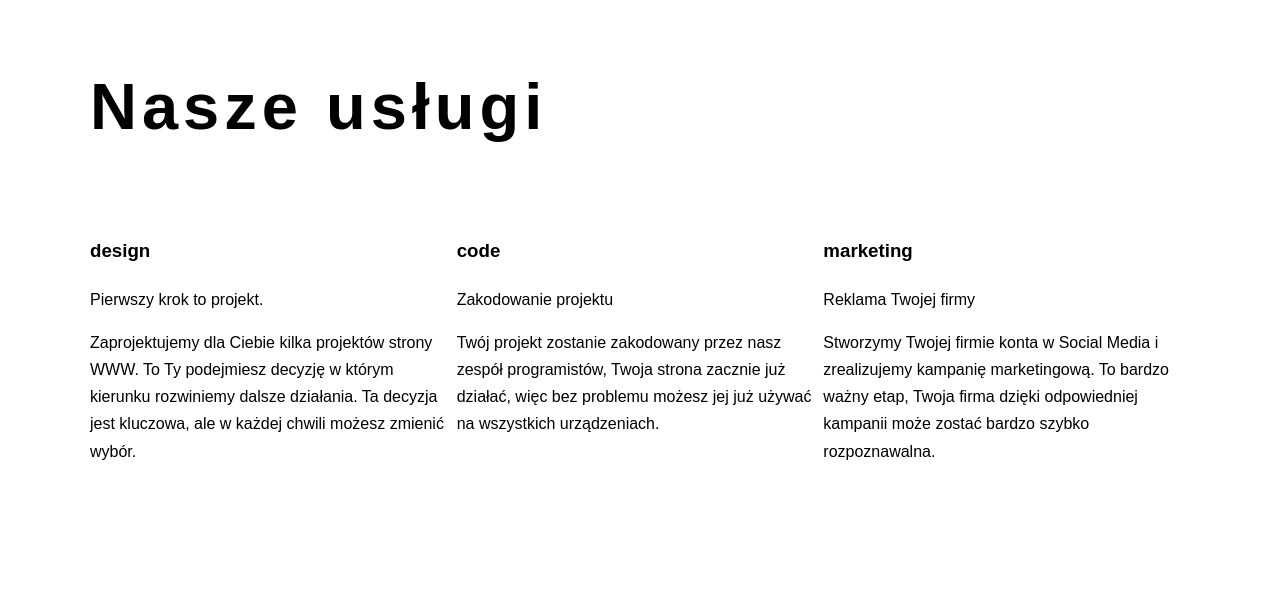
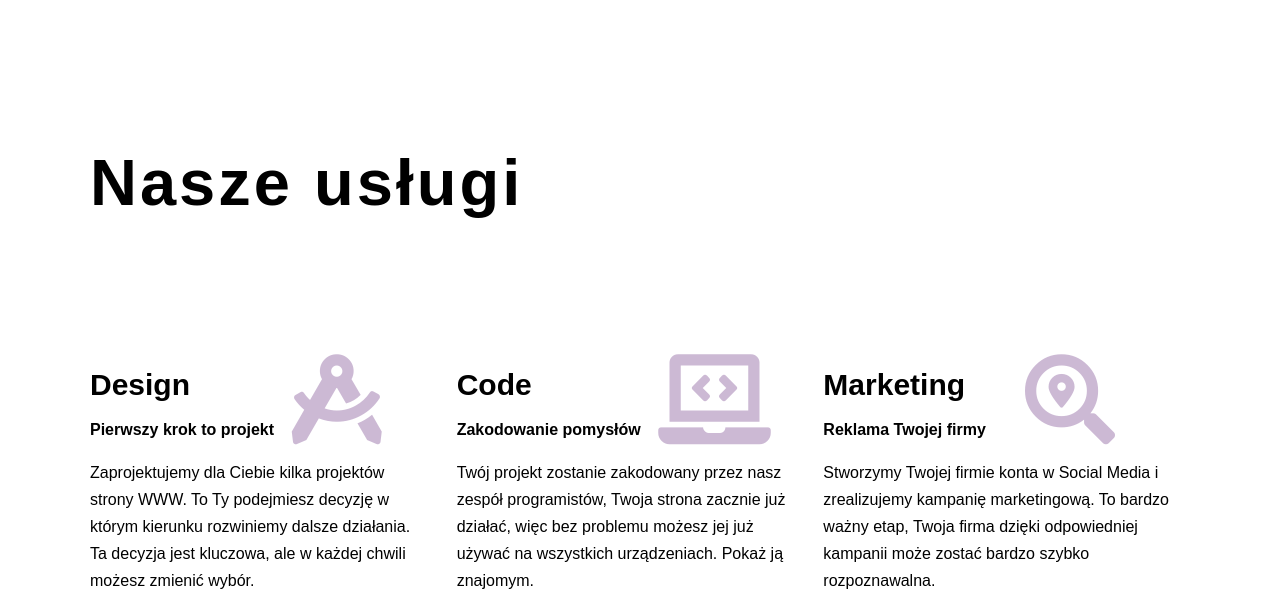
Before and after one commit to Stachurson/Creative-Space, a website: page index.html in a window 1280 px wide. Shown: the part 802-1413 px from the top of the page. Before the commit the page ends 1283 px from the top, so only its background shows below. Drawn offline with Linux system fonts and the light colour scheme; a web font is replaced by a local one.

Commit message:
Add styles for section services

```diff
--- a/index.html
+++ b/index.html
@@ -43,17 +43,20 @@
                 <h2 class="section-title">Nasze usługi</h2>
                 <div class="wrapper">
                     <div class="box">
-                        <h3>design</h3>
-                        <p>Pierwszy krok to projekt.</p>
+                        <i class="fas fa-drafting-compass"></i>
+                        <h3>Design</h3>
+                        <p>Pierwszy krok to projekt</p>
                         <p>Zaprojektujemy dla Ciebie kilka projektów strony WWW. To Ty podejmiesz decyzję w którym kierunku rozwiniemy dalsze działania. Ta decyzja jest kluczowa, ale w każdej chwili możesz zmienić wybór.</p>
                     </div>
                     <div class="box">
-                        <h3>code</h3>
-                        <p>Zakodowanie projektu</p>
-                        <p>Twój projekt zostanie zakodowany przez nasz zespół programistów, Twoja strona zacznie już działać, więc bez problemu możesz jej już używać na wszystkich urządzeniach.</p>
+                        <i class="fas fa-laptop-code"></i>
+                        <h3>Code</h3>
+                        <p>Zakodowanie pomysłów</p>
+                        <p>Twój projekt zostanie zakodowany przez nasz zespół programistów, Twoja strona zacznie już działać, więc bez problemu możesz jej już używać na wszystkich urządzeniach. Pokaż ją znajomym.</p>
                     </div>
                     <div class="box">
-                        <h3>marketing</h3>
+                        <i class="fas fa-search-location"></i>
+                        <h3>Marketing</h3>
                         <p>Reklama Twojej firmy</p>
                         <p>Stworzymy Twojej firmie konta w Social Media i zrealizujemy kampanię marketingową. To bardzo ważny etap, Twoja firma dzięki odpowiedniej kampanii może zostać bardzo szybko rozpoznawalna.</p>
                     </div>
--- a/sass/style.scss
+++ b/sass/style.scss
@@ -1,9 +1,10 @@
-@import url('https://fonts.googleapis.com/css2?family=Advent+Pro&family=Darker+Grotesque&family=Quicksand&family=Rajdhani&display=swap');
+@import url('https://fonts.googleapis.com/css2?family=Advent+Pro&family=Darker+Grotesque&family=family=Quicksand:wght@400;700&family=Rajdhani&display=swap');
 
 /* Variables */
 
-$color-main: rgba(142, 68, 173,.7);
+$color-main: rgba(76, 9, 105, 0.288);
 $color-dark: rgba(32, 22, 36, 0.808);
+
 $color-text: #fff;
 
 $font-menu: 'Advent Pro', sans-serif;
@@ -24,7 +25,7 @@ body {
     cursor: default;
 }
 
-.container {
+.container {  /* Zalicza się menu */
     max-width: 1140px;
     margin: 0 auto;
     padding: 0 20px;
@@ -32,7 +33,9 @@ body {
 
 .section-title {
     font-size: 65px;
-    letter-spacing: 5px;
+    letter-spacing: 3px;
+    margin-top: 130px;
+    margin-bottom: 90px;
 }
 
 
@@ -85,6 +88,7 @@ body {
     color: #fff;
     opacity: 0.8;
     position: relative;
+    letter-spacing: 1px;
 }
 
 .btn {
@@ -118,6 +122,7 @@ body {
     padding: 15px 0;
     position: fixed;
     width: 100%;
+    z-index: 1000;
 }
 
 ul {
@@ -174,7 +179,6 @@ ul {
 /* Services */
 
 
-
 .wrapper {
     display: flex;
     justify-content: space-between;
@@ -182,4 +186,27 @@ ul {
 
 .box {
     flex: 0 0 33.333%;
+    position: relative;
+    padding-right: 28px;
 }
+
+.box .fas {
+    position: absolute;
+    font-size: 90px;
+    color: $color-main;
+    top: 25px;
+    left: 55%;
+}
+
+.box h3 {
+    font-size: 30px;
+    margin-bottom: -10px;
+}
+
+.box p:first-of-type {
+    font-weight: bold;
+}
+
+.box:last-of-type {
+    padding-right: 0;
+}
```
Also changed, not shown: css/style.css, 1 other file.
